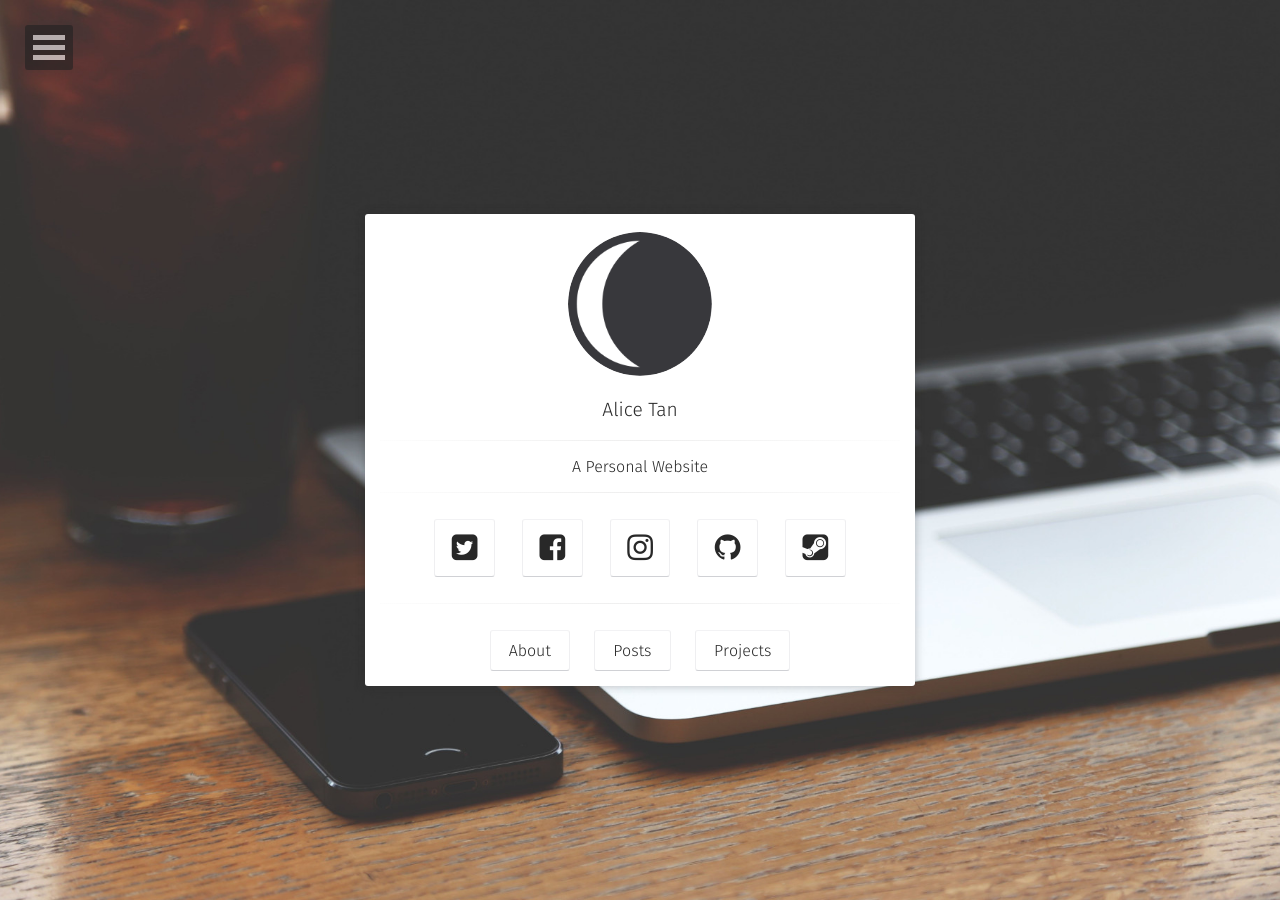
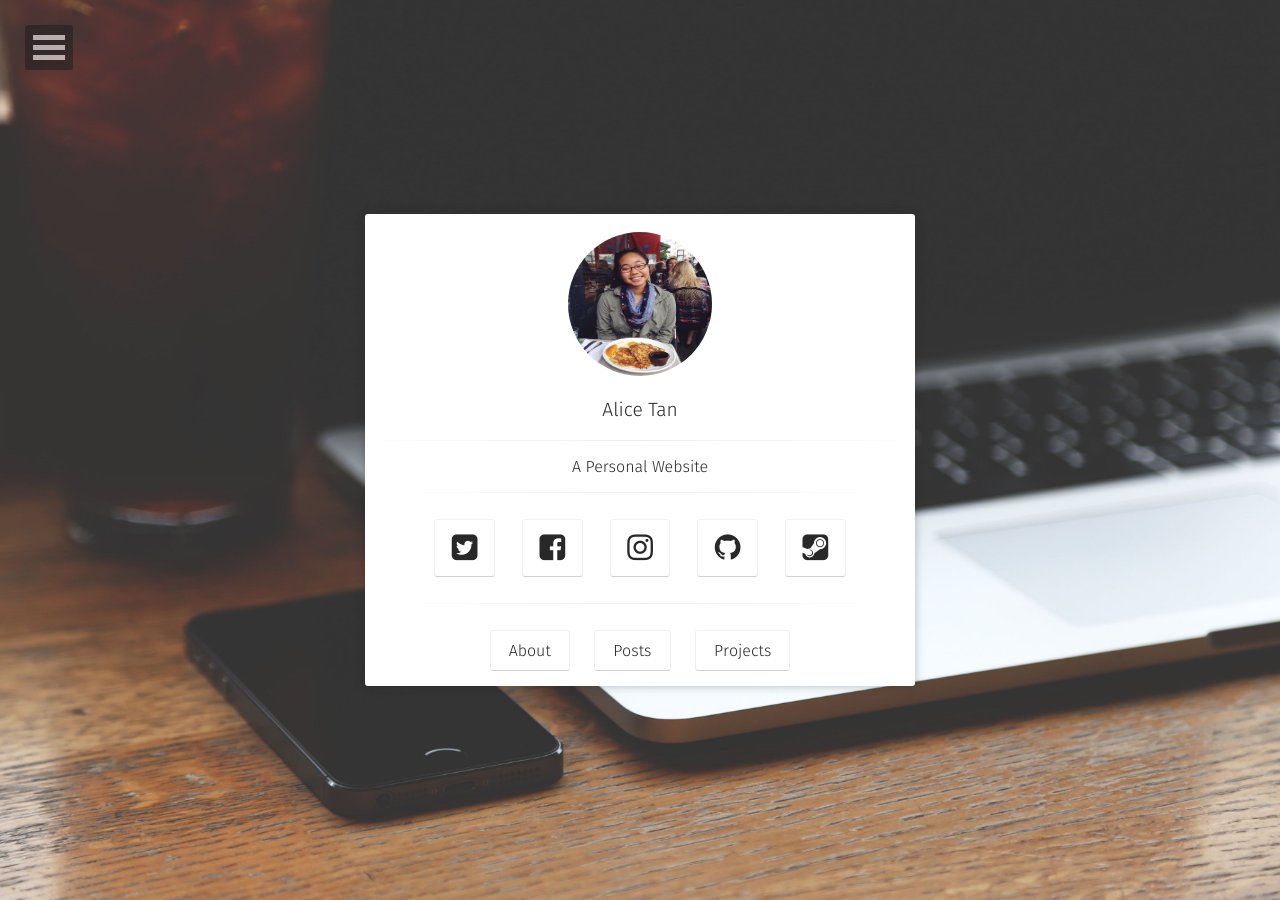
Before and after one commit to aliceetan/aliceetan.github.io, a Jekyll site: the page built from index.html, in a window 1280 px wide. Built offline with Jekyll 4.4.1, drawn with Linux system fonts in a browser that asks for light colours; some web fonts are replaced.

Commit message:
Add prof pic

```diff
--- a/_config.yml
+++ b/_config.yml
@@ -3,7 +3,7 @@ title:              Alice Tan
 bio:                'A Personal Website'
 reading_time:       true
 words_per_minute:   200
-logo:               'assets/img/logo.png'
+logo:               'Profile pic.jpg'
 background:         'assets/img/placeholder-big.jpg'
 tiled_bg:           false   # Set this true if you want to tile your background image, otherwise it will be covered
 locale:             en_US
```
